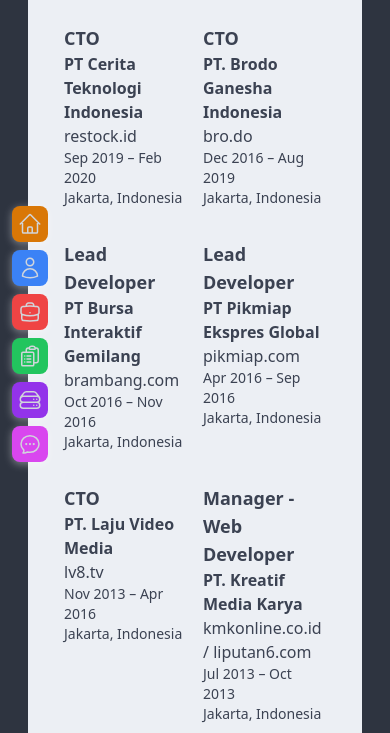
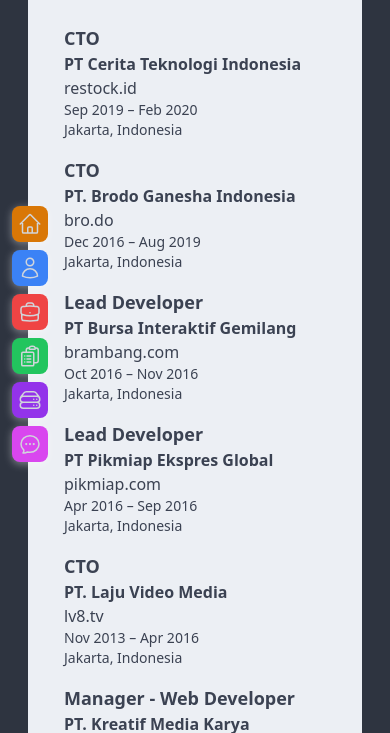
Before and after one commit to kusmayadi/kusmayadi.com, an Astro site in the folder astro/: page /work-experience in a window 390 px wide. Shown: the part 88-821 px from the top of the page. Built offline with nearby package versions, Linux system fonts and the light colour scheme; Astro itself is replaced by a stand-in of ours.

Commit message:
Update work experience layout

```diff
--- a/astro/src/pages/work-experience.astro
+++ b/astro/src/pages/work-experience.astro
@@ -7,7 +7,7 @@
         class="flex flex-col bg-[#eceff4] w-full rounded-lg py-7 px-9 text-[#3b4252] text-sm md:text-base"
     >
         <h1 class="mb-7">Work Experiences</h1>
-        <div class="grid grid-cols-2 gap-4">
+        <div class="md:grid md:grid-cols-2 md:gap-4">
             <div class="mb-4">
                 <h2>CTO</h2>
                 <h3>PT Cerita Teknologi Indonesia</h3>
```
